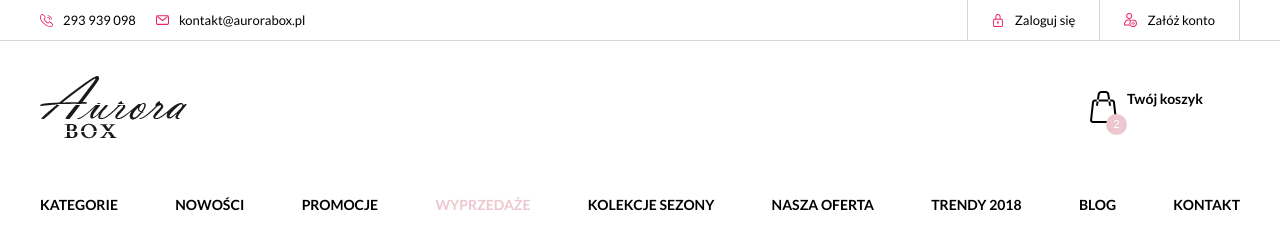
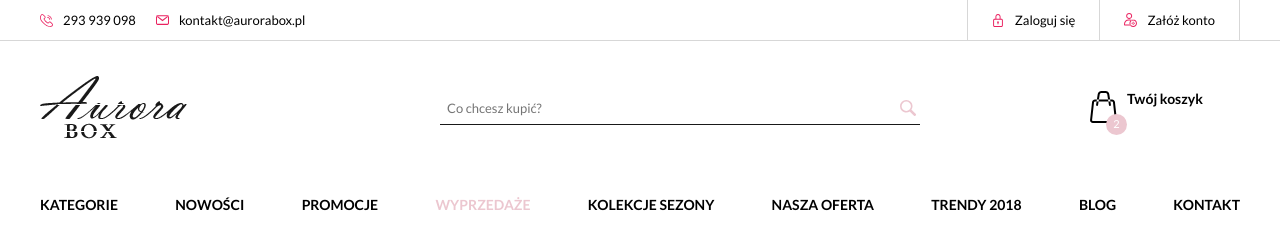
Before and after one commit to maciejziemichod/aurora, a website built with Parcel: page src/index.html in a window 1280 px wide. Built offline with nearby package versions, Linux system fonts and the light colour scheme.

Commit message:
feat: desktop search

```diff
--- a/src/css/header-search.css
+++ b/src/css/header-search.css
@@ -46,3 +46,26 @@
         padding-right: calc((100% - 540px) / 2);
     }
 }
+
+@media (min-width: 1024px) {
+    .header__search {
+        grid-column-start: 3;
+        grid-column-end: 4;
+        grid-row-start: 3;
+        grid-row-end: 4;
+        padding-left: 8rem;
+    }
+
+    .header__search-form-container {
+        visibility: visible;
+        opacity: 1;
+        width: auto;
+        height: auto;
+        padding: 0;
+        position: initial;
+    }
+
+    .header__search-input {
+        width: 48rem;
+    }
+}
```
